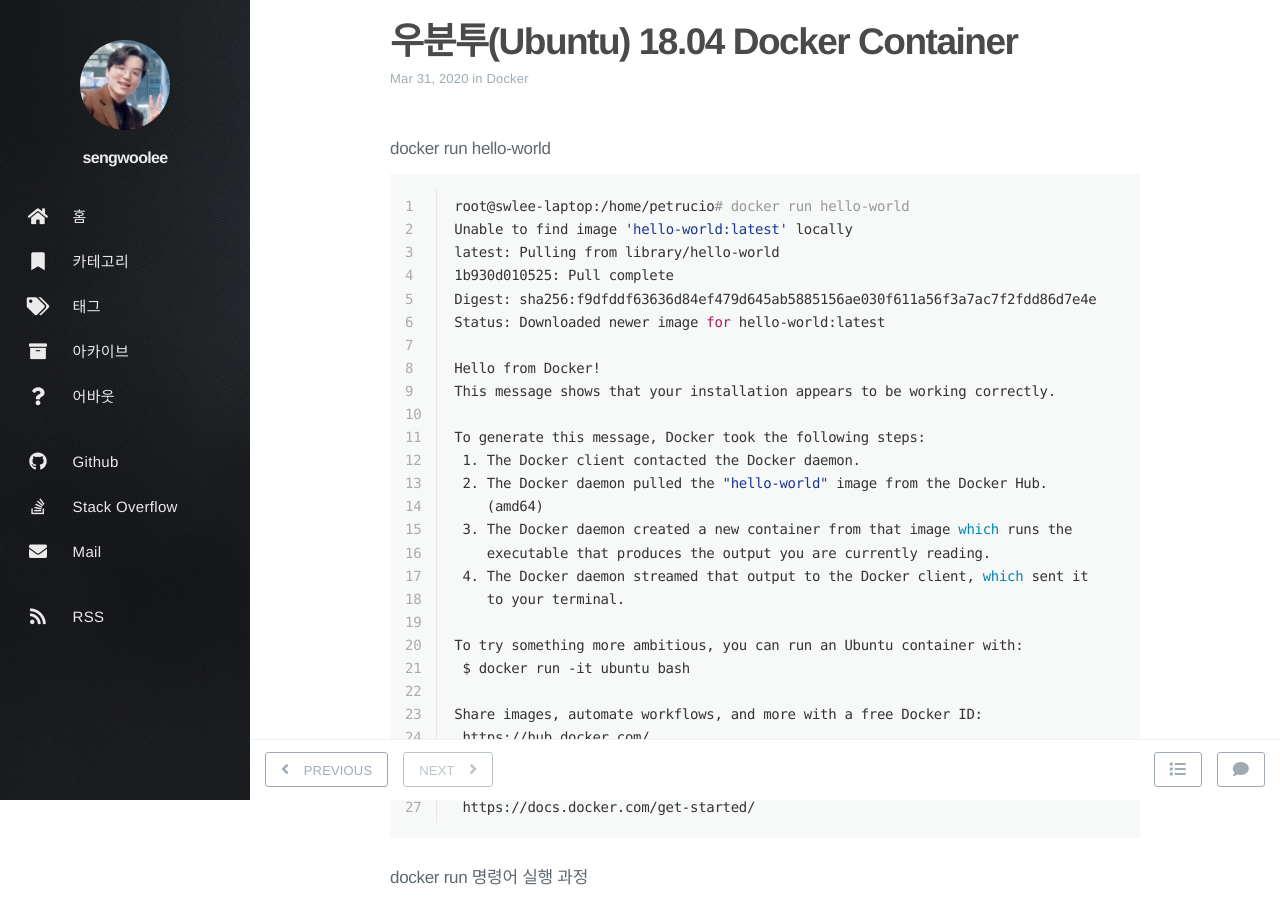
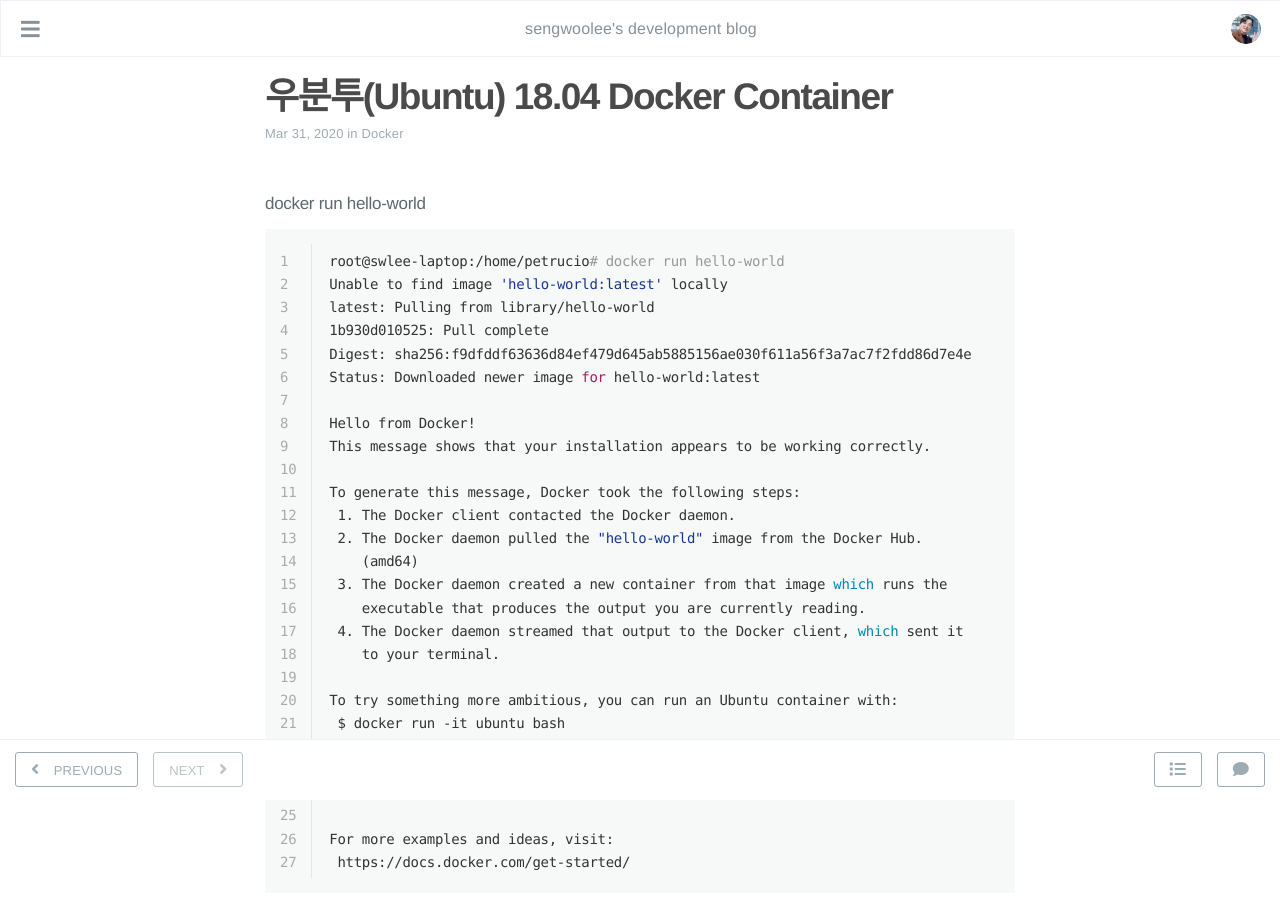
Before and after one commit to sengwoolee/sengwoolee.github.io, a plain HTML site: page 2020/03/31/2020-03-30-1/index.html in a window 1280 px wide. Shown: the top 897 px of the page. Drawn offline with Linux system fonts and the light colour scheme; a script that the page names is missing.

Commit message:
Site updated: 2020-04-06 21:51:44

```diff
--- a/2020/03/31/2020-03-30-1/index.html
+++ b/2020/03/31/2020-03-30-1/index.html
@@ -71,12 +71,12 @@
 
 
 
-<header id="header" data-behavior="2">
+<header id="header" data-behavior="5">
     <i id="btn-open-sidebar" class="fa fa-lg fa-bars"></i>
     <div class="header-title">
         <a
             class="header-title-link"
-            href="/%20"
+            href="/"
             aria-label=""
         >
             sengwoolee&#39;s development blog
@@ -104,7 +104,7 @@
 
 
 
-<nav id="sidebar" data-behavior="2">
+<nav id="sidebar" data-behavior="5">
     <div class="sidebar-container">
 
             <div class="sidebar-profile">
@@ -270,7 +270,7 @@
 </nav>
 
 
-            <div id="main" data-behavior="2"
+            <div id="main" data-behavior="5"
                  class="
                         hasCoverMetaIn
                         ">
@@ -417,7 +417,7 @@
 
             </div>
 
-                <div id="bottom-bar" class="post-bottom-bar" data-behavior="2">
+                <div id="bottom-bar" class="post-bottom-bar" data-behavior="5">
                     <div class="post-actions-wrap">
     <nav>
         <ul class="post-actions post-action-nav">
```
Also changed, not shown: 2020/03/31/2020-03-29-1/index.html (+5 -5 lines), 2020/04/01/2020-04-01-1/index.html (+5 -5 lines), 2020/04/01/2020-04-01-2/index.html (+5 -5 lines), 2020/04/03/2020-04-03-1/index.html (+5 -5 lines), 2020/04/04/introduce-myself/index.html (+5 -5 lines), 2020/04/05/2020-04-05-1/index.html (+5 -5 lines), 2020/04/06/2020-04-06-1/index.html (+5 -5 lines), all-archives/index.html (+1 -1 lines), all-categories/index.html (+1 -1 lines), all-tags/index.html (+1 -1 lines), archives/2020/03/index.html (+1 -1 lines), archives/2020/04/index.html (+1 -1 lines), archives/2020/index.html (+1 -1 lines), archives/index.html (+1 -1 lines), 5 more files.
